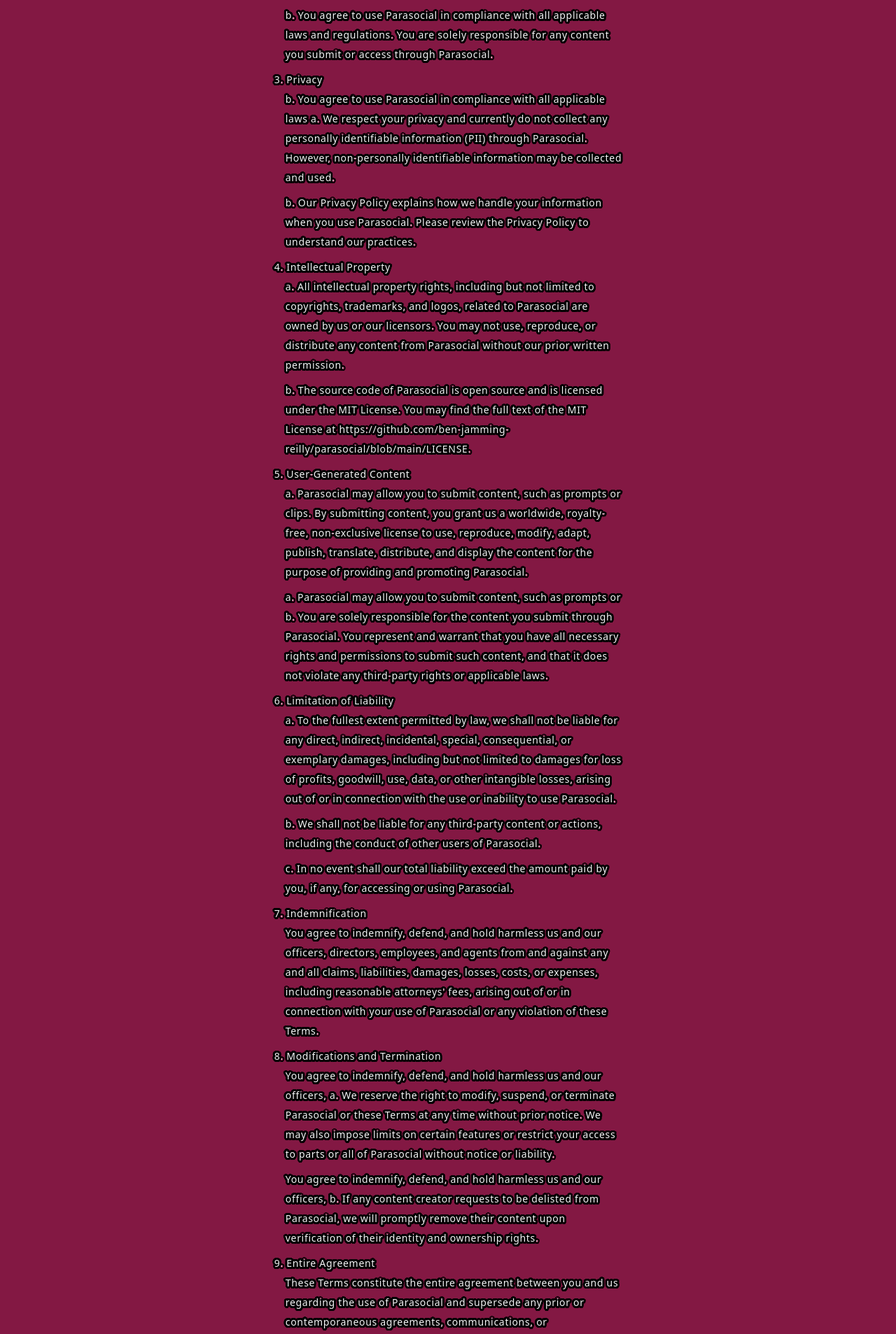
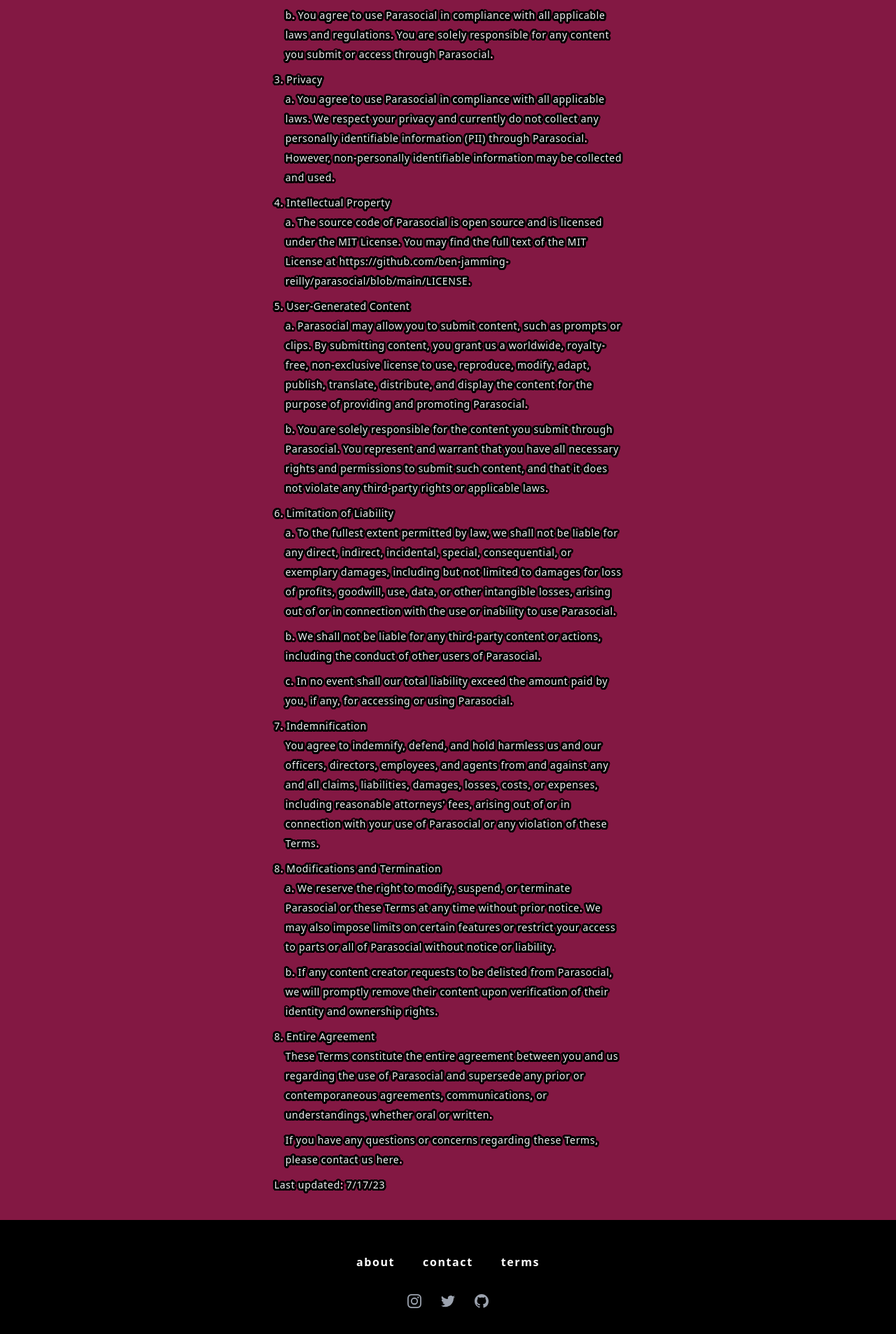
Before and after one commit to ben-jamming-reilly/parasocial, a Next.js app: page /terms in a window 1280 px wide. Shown: the part 384-2291 px from the top of the page at 70% size. Built offline with nearby package versions, Linux system fonts and the light colour scheme.

Commit message:
modified them terms

```diff
--- a/src/app/layout.tsx
+++ b/src/app/layout.tsx
@@ -22,6 +22,10 @@
       <head>
         <link rel="icon" href="/favicon.svg" type="image/svg+xml" />
         <title>parasocial</title>
+        <meta
+          name="twitter:card"
+          content="Discover and relive the most memorable moments of your favorite streamers"
+        />
       </head>
       <body className="relative bg-pink-900 text-zinc-100">
         {children}
--- a/src/app/terms/page.tsx
+++ b/src/app/terms/page.tsx
@@ -35,26 +35,15 @@
 
         <h2>3. Privacy</h2>
         <p className="mb-2 ml-4 ">
-          b. You agree to use Parasocial in compliance with all applicable laws
-          a. We respect your privacy and currently do not collect any personally
+          a. You agree to use Parasocial in compliance with all applicable laws.
+          We respect your privacy and currently do not collect any personally
           identifiable information (PII) through Parasocial. However,
           non-personally identifiable information may be collected and used.
-        </p>
-        <p className="mb-2 ml-4 ">
-          b. Our Privacy Policy explains how we handle your information when you
-          use Parasocial. Please review the Privacy Policy to understand our
-          practices.
         </p>
 
         <h2>4. Intellectual Property</h2>
         <p className="mb-2 ml-4 ">
-          a. All intellectual property rights, including but not limited to
-          copyrights, trademarks, and logos, related to Parasocial are owned by
-          us or our licensors. You may not use, reproduce, or distribute any
-          content from Parasocial without our prior written permission.
-        </p>
-        <p className="mb-2 ml-4 ">
-          b. The source code of Parasocial is open source and is licensed under
+          a. The source code of Parasocial is open source and is licensed under
           the MIT License. You may find the full text of the MIT License at{" "}
           <a href="https://github.com/ben-jamming-reilly/parasocial/blob/main/LICENSE">
             https://github.com/ben-jamming-reilly/parasocial/blob/main/LICENSE
@@ -71,8 +60,7 @@
           providing and promoting Parasocial.
         </p>
         <p className="mb-2 ml-4 ">
-          a. Parasocial may allow you to submit content, such as prompts or b.
-          You are solely responsible for the content you submit through
+          b. You are solely responsible for the content you submit through
           Parasocial. You represent and warrant that you have all necessary
           rights and permissions to submit such content, and that it does not
           violate any third-party rights or applicable laws.
@@ -106,20 +94,18 @@
 
         <h2>8. Modifications and Termination</h2>
         <p className="mb-2 ml-4 ">
-          You agree to indemnify, defend, and hold harmless us and our officers,
           a. We reserve the right to modify, suspend, or terminate Parasocial or
           these Terms at any time without prior notice. We may also impose
           limits on certain features or restrict your access to parts or all of
           Parasocial without notice or liability.
         </p>
         <p className="mb-2 ml-4 ">
-          You agree to indemnify, defend, and hold harmless us and our officers,
           b. If any content creator requests to be delisted from Parasocial, we
           will promptly remove their content upon verification of their identity
           and ownership rights.
         </p>
 
-        <h2>9. Entire Agreement</h2>
+        <h2>8. Entire Agreement</h2>
         <p className="mb-2 ml-4 ">
           These Terms constitute the entire agreement between you and us
           regarding the use of Parasocial and supersede any prior or
@@ -131,7 +117,7 @@
           contact us <a href="mailto:benreilly0809@gmail.com">here</a>.
         </p>
 
-        <p>Last updated: 7/10/23</p>
+        <p>Last updated: 7/17/23</p>
       </div>
     </main>
   );
```
